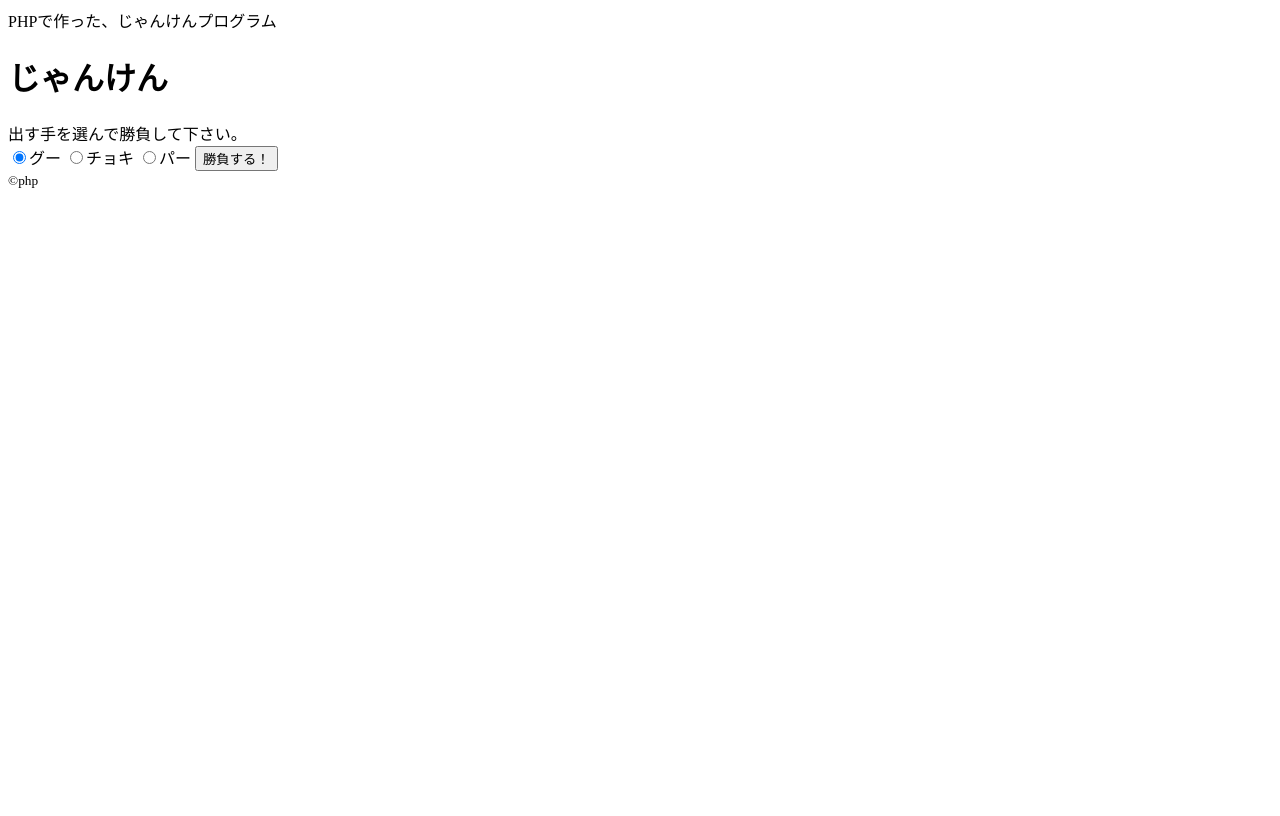
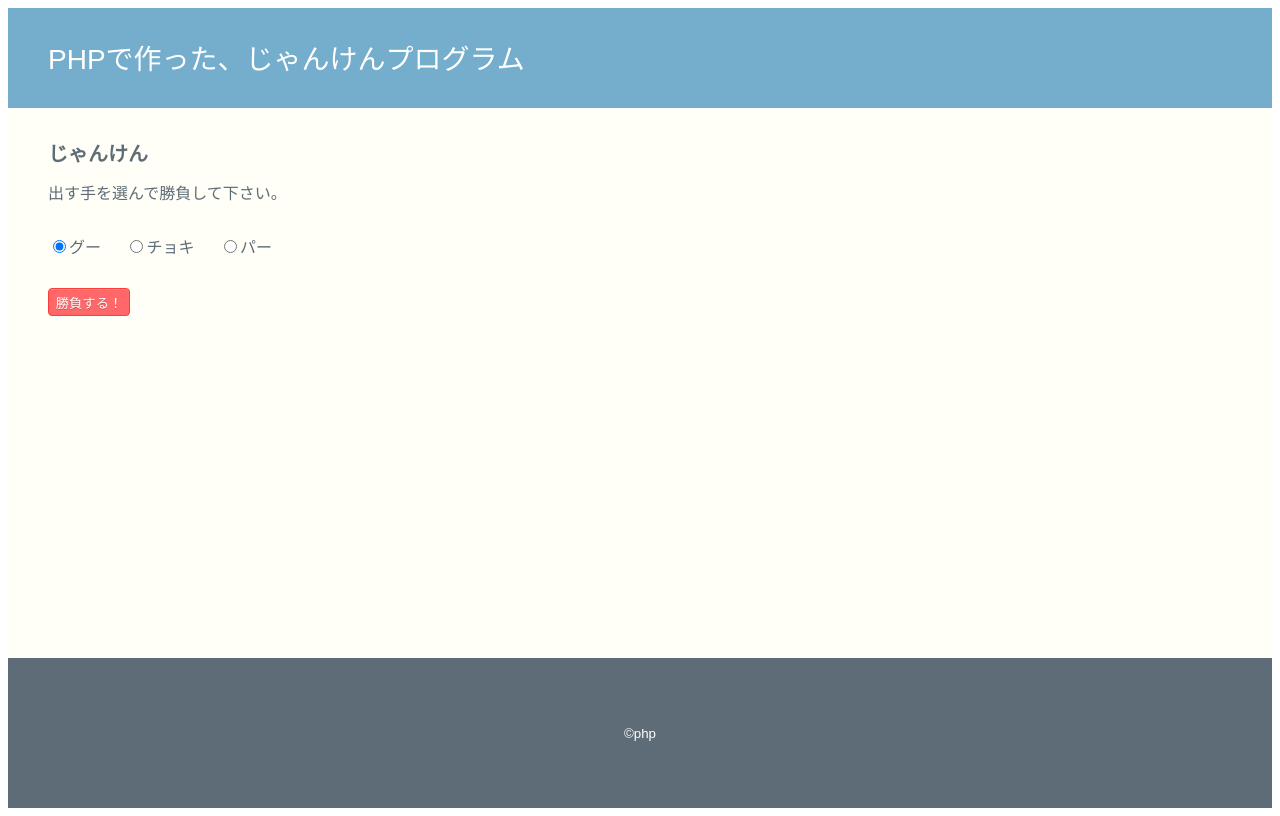
Before and after one commit to popo03/janken, a PHP site: page / in a window 1280 px wide. Before the commit the page ends 188 px from the top, so only its background shows below. Run offline with PHP 8.4, Linux system fonts and the light colour scheme.

Commit message:
top画面のcss実装

```diff
--- a/index.php
+++ b/index.php
@@ -3,17 +3,17 @@
 <head>
   <meta charset="utf8">
   <title>じゃんけん</title>
-  <link ref="stylesheet" href="style.css">
+  <link rel="stylesheet" href="style.css">
 </head>
 <body>
 <div id="wrapper">
   <header>
-    <div>PHPで作った、じゃんけんプログラム</div>
+    <div class="header-logo">PHPで作った、じゃんけんプログラム</div>
   </header>
   <main>
     <h1>じゃんけん</h1>
     出す手を選んで勝負して下さい。
-    <div>
+    <div class="form-box">
       <form action="battle.php" method="post">
         <label>
           <input type="radio" title="playerHand" name="playerHand" value="グー" checked>グー
@@ -24,7 +24,7 @@
         <label>
           <input type="radio" title="playerHand" name="playerHand" value="パー">パー
         </label>
-        <button type="submit">勝負する！</button>
+        <button type="submit" class="battle-button">勝負する！</button>
       </form>
     </div>
   </main>
--- a/style.css
+++ b/style.css
@@ -0,0 +1,62 @@
+#wrapper {
+  font-family: sans-serif;
+  display: flex;
+  flex-direction: column;
+  min-height: 100vh;
+  background-color: #fffff7;
+}
+
+main {
+  color: #5e6c77;
+  padding-top: 30px;
+  padding-left: 40px;
+}
+
+header {
+  background-color: #74aecc;
+  color: #fff;
+  height: 100px;
+}
+
+.header-logo {
+  font-size: 28px;
+  float: left;
+  padding: 29px 40px;
+}
+
+h1 {
+  margin-top: 0;
+  font-size: 20px;
+}
+
+.form-box {
+  margin-top: 30px;
+}
+
+label + input[type="radio"],
+label + label {
+  margin-left: 20px;
+}
+
+.battle-button {
+  display: block;
+  margin-top: 30px;
+  position: relative;
+  padding: 0.25em 0.5em;
+  text-decoration: none;
+  color: #fff;
+  background-color: #ff6768;
+  border: solid 1px #ff3d35;
+  border-radius: 4px;
+  box-shadow: inset 0 1px 0 rgba(255,255,255,0.2);
+  text-shadow: 0 1px 0 rgba(0,0,0,0.2);
+}
+
+footer {
+  color: #fff;
+  background-color: #5e6c77;
+  height: 150px;
+  text-align: center;
+  line-height: 150px;
+  margin-top: auto;
+}
```
